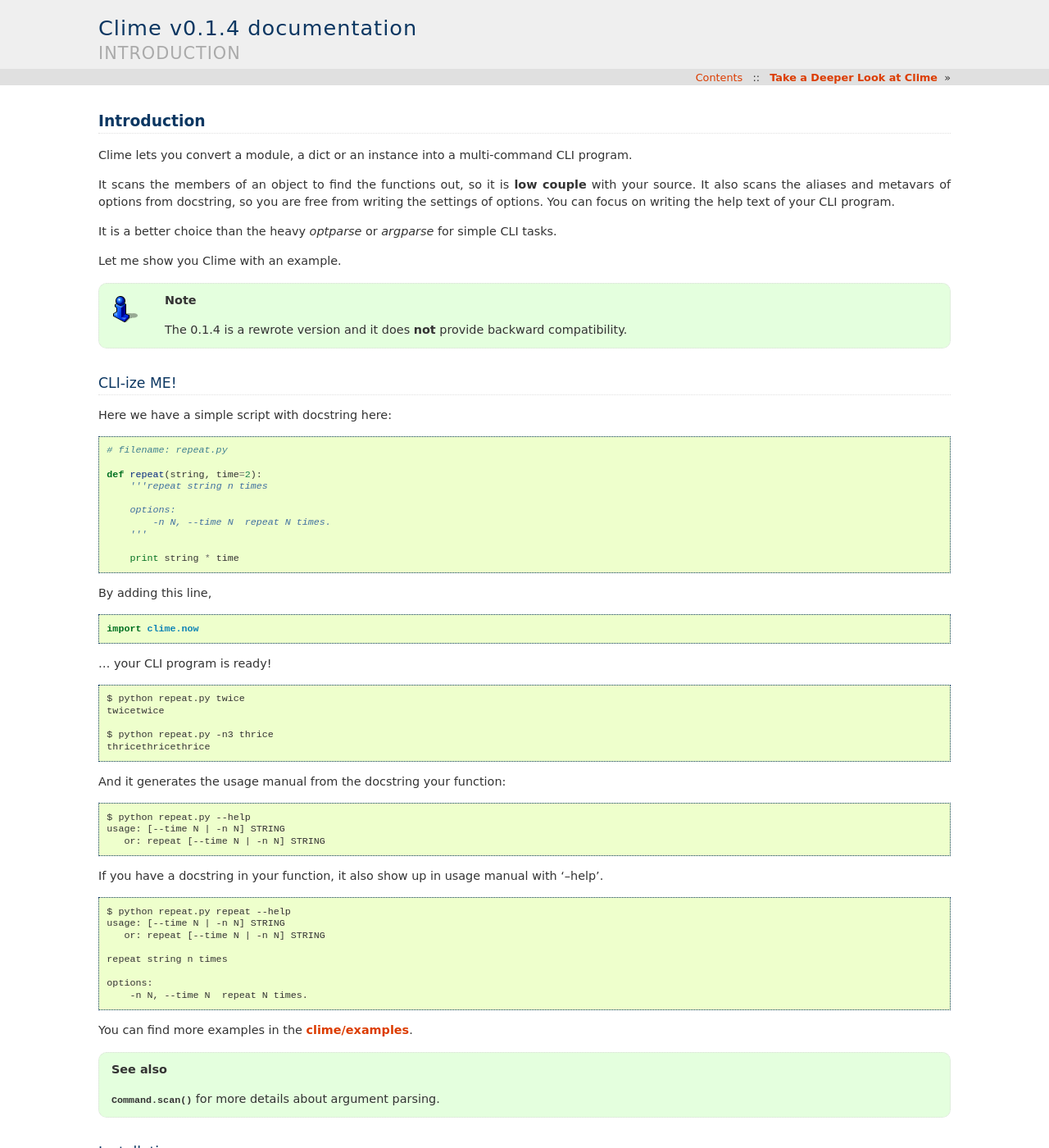
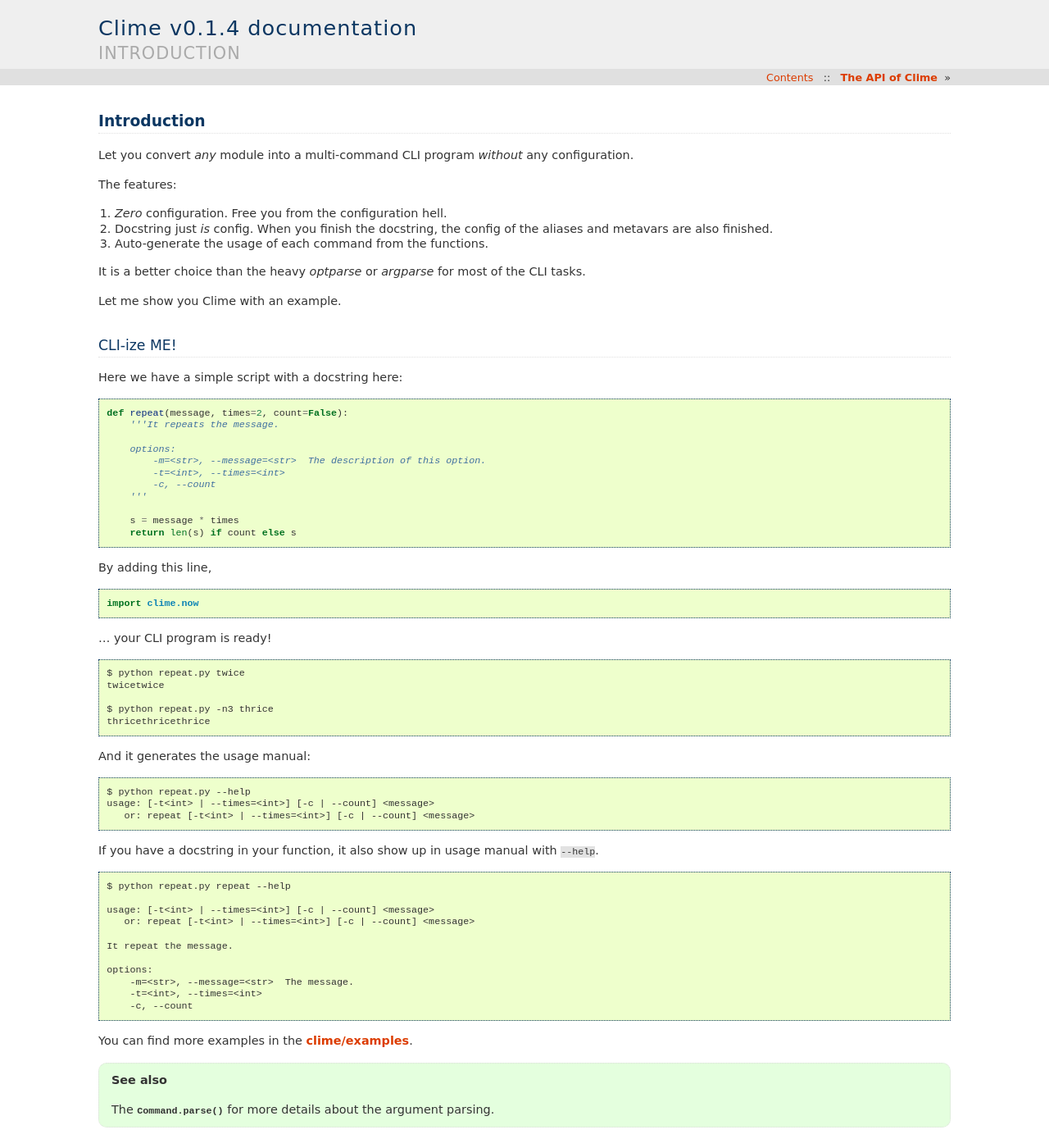
Before and after one commit to moskytw/clime, a Sphinx documentation site: the page built from docs/index.rst, in a window 1280 px wide and 1400 px high. Shown: the whole window at 82% size. Built offline with Sphinx 7.4.7, drawn with Linux system fonts in a browser that asks for light colours; some of the changed text lies outside the part shown.

Commit message:
updated all doc

```diff
--- a/docs/index.rst
+++ b/docs/index.rst
@@ -6,38 +6,37 @@
 Introduction
 ============
 
-Clime lets you convert a module, a dict or an instance into a multi-command
-CLI program.
+Let you convert *any* module into a multi-command CLI program *without* any
+configuration.
 
-It scans the members of an object to find the functions out, so it is
-**low couple** with your source. It also scans the aliases and metavars of
-options from docstring, so you are free from writing the settings of
-options. You can focus on writing the help text of your CLI program.
+The features:
 
-It is a better choice than the heavy `optparse` or `argparse` for simple CLI
-tasks.
+1. *Zero* configuration. Free you from the configuration hell.
+2. Docstring just *is* config. When you finish the docstring, the config of the
+   aliases and metavars are also finished.
+3. Auto-generate the usage of each command from the functions.
+
+It is a better choice than the heavy `optparse` or `argparse` for most of the
+CLI tasks.
 
 Let me show you Clime with an example.
-
-.. note::
-    The 0.1.4 is a rewrote version and it does **not** provide backward
-    compatibility.
 
 CLI-ize ME!
 -----------
 
-Here we have a simple script with docstring here: ::
+Here we have a simple script with a docstring here: ::
 
-    # filename: repeat.py
-
-    def repeat(string, time=2):
-        '''repeat string n times
+    def repeat(message, times=2, count=False):
+        '''It repeats the message.
 
         options:
-            -n N, --time N  repeat N times.
+            -m=<str>, --message=<str>  The description of this option.
+            -t=<int>, --times=<int>
+            -c, --count
         '''
 
-        print string * time
+        s = message * times
+        return len(s) if count else s
 
 By adding this line, ::
 
@@ -51,27 +50,31 @@
     $ python repeat.py -n3 thrice
     thricethricethrice
 
-And it generates the usage manual from the docstring your function: ::
+And it generates the usage manual: ::
 
     $ python repeat.py --help
-    usage: [--time N | -n N] STRING
-       or: repeat [--time N | -n N] STRING
+    usage: [-t<int> | --times=<int>] [-c | --count] <message>
+       or: repeat [-t<int> | --times=<int>] [-c | --count] <message>
 
-If you have a docstring in your function, it also show up in usage manual with '--help'. ::
+If you have a docstring in your function, it also show up in usage manual with
+``--help``. ::
 
     $ python repeat.py repeat --help
-    usage: [--time N | -n N] STRING
-       or: repeat [--time N | -n N] STRING
 
-    repeat string n times
+    usage: [-t<int> | --times=<int>] [-c | --count] <message>
+       or: repeat [-t<int> | --times=<int>] [-c | --count] <message>
+
+    It repeat the message.
 
     options:
-        -n N, --time N  repeat N times.
+        -m=<str>, --message=<str>  The message.
+        -t=<int>, --times=<int>
+        -c, --count
 
 You can find more examples in the `clime/examples`_.
 
 .. seealso::
-   :meth:`.Command.scan` for more details about argument parsing.
+   The :py:meth:`.Command.parse` for more details about the argument parsing.
 
 .. _`clime/examples`:
     https://github.com/moskytw/clime/tree/master/examples
@@ -120,26 +123,37 @@
 
      import clime.now
 
-   It is recommended to put the line in the ``if __name__ == '__main__':`` block.
+   It is recommended to put the line in the ``if __name__ == '__main__':``
+   block.
 
 2. **Use Clime as A Command**
 
-   `clime` is also an executable module. You can use it to convert a module or a stand-alone program temporarily. ::
+   `clime` is also an executable module. You can use it to convert a module or a
+   stand-alone program temporarily. ::
 
      $ python -m clime TARGET
 
 .. seealso::
-    :func:`clime.Program` for more usages.
+    The :py:class:`.Program` class for more usages.
 
 More Details
 ------------
 
-These are the basics of Clime usage. If you want to know more, details are listed here:
+There are just the basic usage of Clime. If you want to know more, details are
+listed here:
 
 .. toctree::
-   :maxdepth: 2
+    :maxdepth: 2
 
-   deeper
+    api
+
+The Changes
+-----------
+
+.. toctree::
+    :maxdepth: 2
+
+    changes
 
 Indices and tables
 ==================
```
Also changed, not shown: docs/api.rst (added, +26 -0 lines), docs/changes.rst (added, +13 -0 lines), docs/deeper.rst (deleted, +0 -74 lines), 5 other files.
